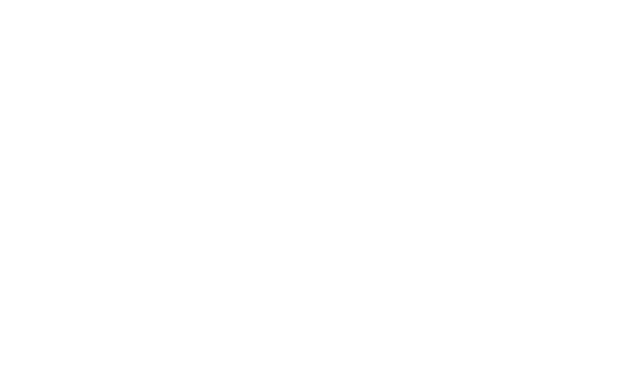
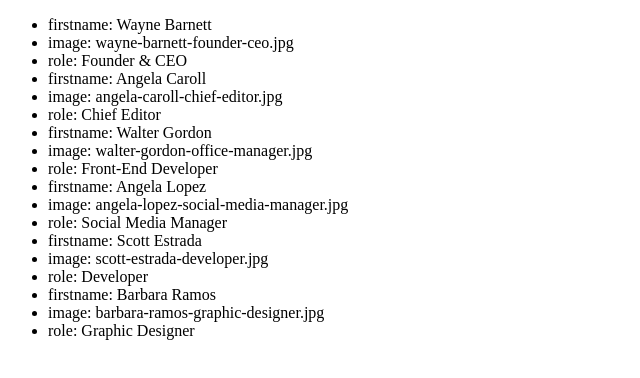
Before and after one commit to DavidC1103/js-our-team, a plain HTML site: page index.html in a window 1280 px wide. Shown: the whole page, without its empty margins (0-640 px from the left). Drawn offline with Linux system fonts and the light colour scheme.

Commit message:
fix team, add image

```diff
--- a/index.html
+++ b/index.html
@@ -7,6 +7,7 @@
     <title>Document</title>
 </head>
 <body>
+    <ul></ul>
     <script src="script.js"></script>
 </body>
 </html>
--- a/script.js
+++ b/script.js
@@ -1,18 +1,36 @@
 const team = [{
-    firstname: 'Davide',
-    age: '26',
-    role: 'Full Stack Developer',
+    firstname: 'Wayne Barnett',
+    image : 'wayne-barnett-founder-ceo.jpg',
+    role: 'Founder & CEO',
 },
 {
-    firstname: 'Ciccio',
-    age: '20',
-    role: 'Back-End Developer',
+    firstname: 'Angela Caroll',
+    image : 'angela-caroll-chief-editor.jpg',
+    role: 'Chief Editor',
 },
 {
-    firstname: 'Andrea',
-    age: '24',
-    role: 'Front-End Developer'
-}]
+    firstname: 'Walter Gordon',
+    image : 'walter-gordon-office-manager.jpg',
+    role: 'Front-End Developer',
+},
+{
+    firstname: 'Angela Lopez',
+    image : 'angela-lopez-social-media-manager.jpg',
+    role: 'Social Media Manager',
+},
+{
+    firstname: 'Scott Estrada',
+    image : 'scott-estrada-developer.jpg',
+    role: 'Developer',
+},
+{
+    firstname: 'Barbara Ramos',
+    image : 'barbara-ramos-graphic-designer.jpg',
+    role: 'Graphic Designer',
+},
+]
+
+const list = document.querySelector('ul')
 
 
 for(let i in team ){
@@ -21,4 +39,11 @@ for(let i in team ){
     console.log(colleghi.firstname);
     console.log(colleghi.age);
     console.log(colleghi.role);
+    for(let key in colleghi){
+        list.innerHTML += `
+        <li>${key}: ${colleghi[key]}</li>
+        `
+    }
+
+
 }
```
Also changed, not shown: img/angela-caroll-chief-editor.jpg (added), img/angela-lopez-social-media-manager.jpg (added), img/barbara-ramos-graphic-designer.jpg (added), img/scott-estrada-developer.jpg (added), img/walter-gordon-office-manager.jpg (added), img/wayne-barnett-founder-ceo.jpg (added).
